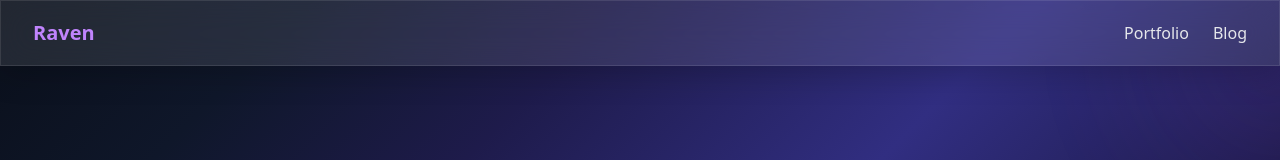
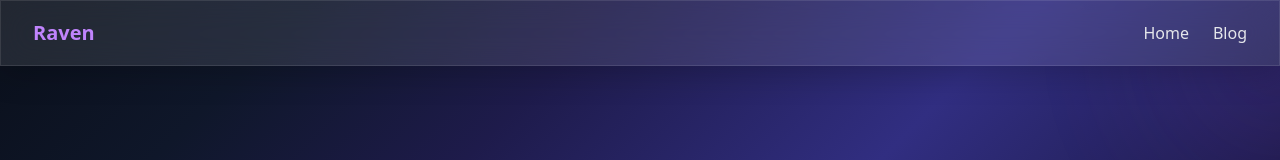
Before and after one commit to oobg/site, a React (Vite) app: page / in a window 1280 px wide. Shown: the top 160 px of the page. Built offline with nearby package versions, Linux system fonts and the light colour scheme; what miragejs would draw is missing.

Commit message:
update: header home

```diff
--- a/src/widgets/layout/ui/header.tsx
+++ b/src/widgets/layout/ui/header.tsx
@@ -15,7 +15,7 @@ export const Header = () => (
             to="/"
             className="text-gray-200 transition-colors hover:text-primary-400"
           >
-            Portfolio
+            Home
           </Link>
           <Link
             to="/blog"
```
